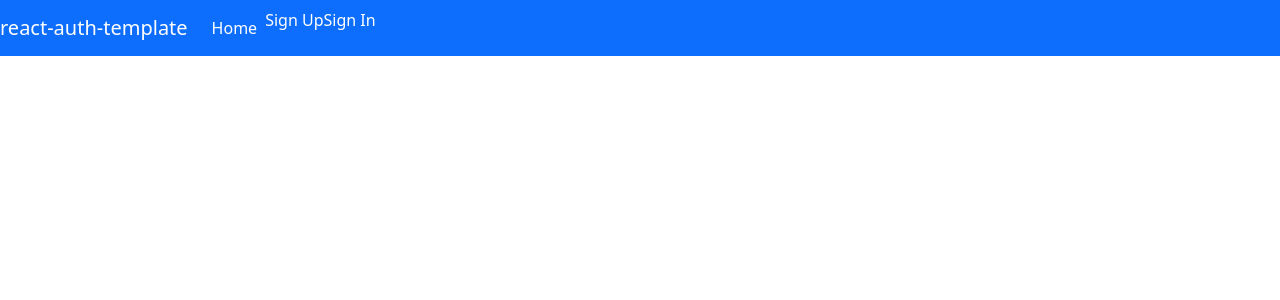
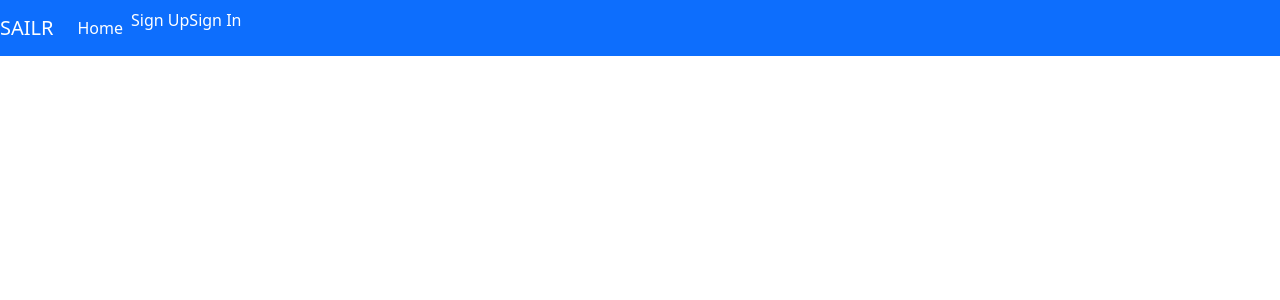
Before and after one commit to nabbott98/sailr-in-class-front, a React (Create React App) app: page / in a window 1280 px wide. Shown: the top 300 px of the page. Built offline with nearby package versions, Linux system fonts and the light colour scheme.

Commit message:
updated Header.js to make index page landing page, and general app branding

```diff
--- a/src/components/shared/Header.js
+++ b/src/components/shared/Header.js
@@ -45,7 +45,7 @@ const unauthenticatedOptions = (
 const alwaysOptions = (
 	<>
 		<Nav.Link>
-			<Link to='/' style={linkStyle}>
+			<Link to='/sailboats' style={linkStyle}>
 				Home
 			</Link>
 		</Nav.Link>
@@ -55,8 +55,8 @@ const alwaysOptions = (
 const Header = ({ user }) => (
 	<Navbar bg='primary' variant='dark' expand='md'>
 		<Navbar.Brand>
-            <Link to='/' style={linkStyle}>
-                react-auth-template
+            <Link to='/sailboats' style={linkStyle}>
+                SAILR
             </Link>
         </Navbar.Brand>
 		<Navbar.Toggle aria-controls='basic-navbar-nav' />
```
